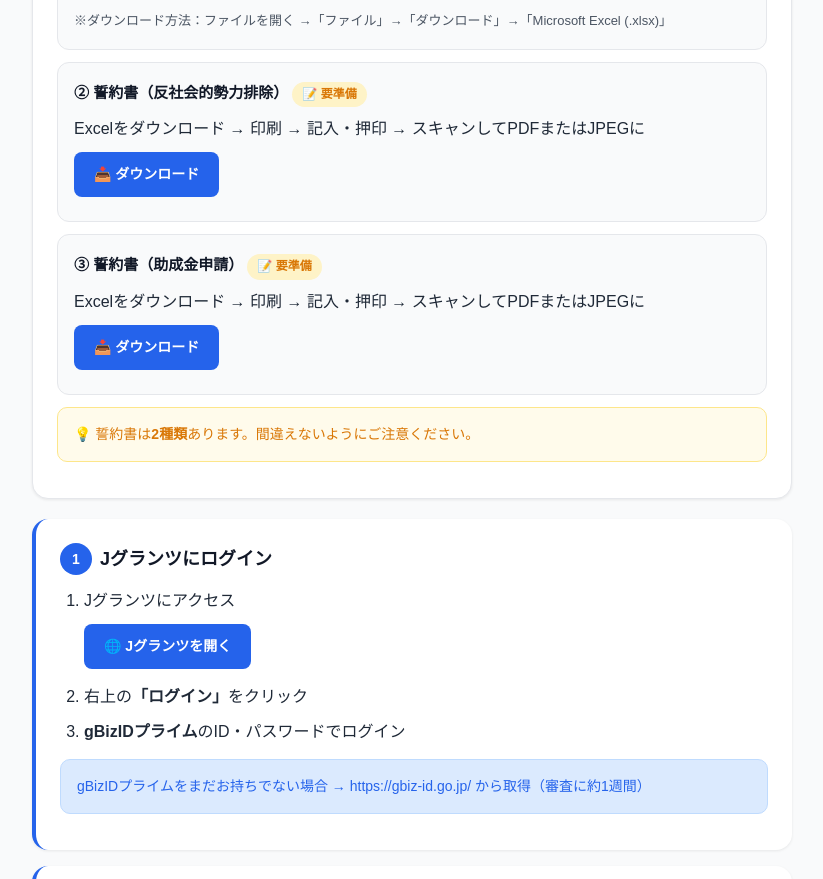
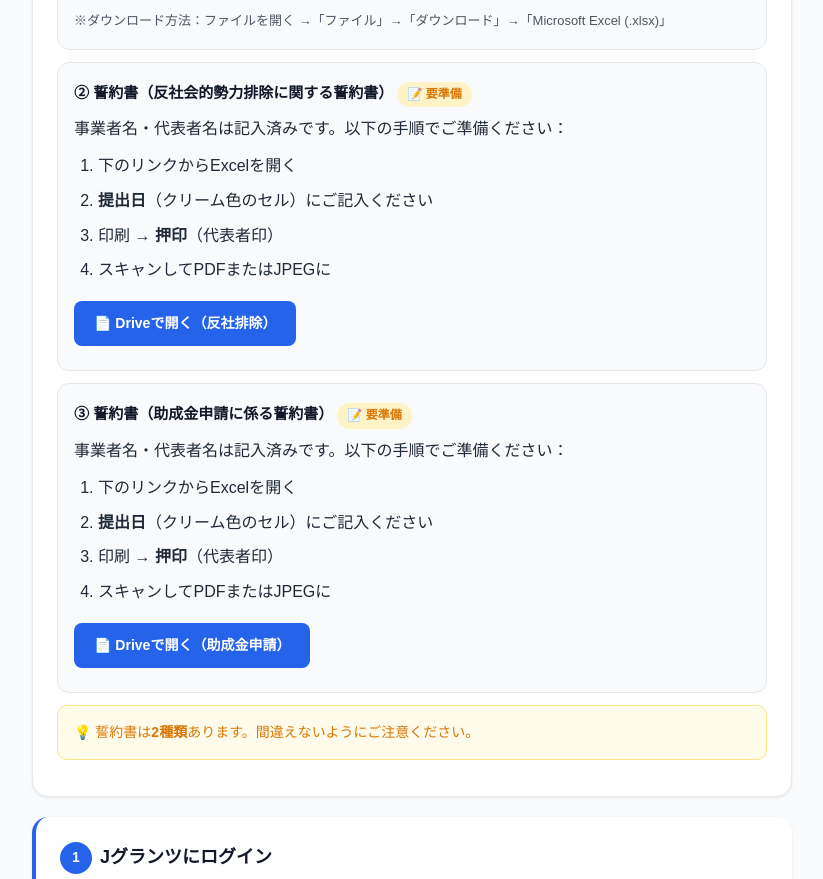
Before and after one commit to shota9616/reminder-shinsei-manual, a plain HTML site: page index.html in a window 1280 px wide. Shown: the part 893-1772 px from the top of the page, without its empty margins (228-1051 px from the left). Drawn offline with Linux system fonts and the light colour scheme.

Commit message:
誓約書のDriveリンク追加 + 記入手順詳細化

```diff
--- a/index.html
+++ b/index.html
@@ -320,15 +320,27 @@
     </div>
 
     <div class="prep-item">
-      <h4>② 誓約書（反社会的勢力排除） <span class="status status-todo">📝 要準備</span></h4>
-      <p>Excelをダウンロード → 印刷 → 記入・押印 → スキャンしてPDFまたはJPEGに</p>
-      <a href="https://www.tokyo-kosha.or.jp/support/josei/jigyo/kankyo-ippan/uu7kh9000001bytz-att/R7jigyokankyo_ippan_seiyakusho_hansha.xlsx" target="_blank" class="link-button">📥 ダウンロード</a>
+      <h4>② 誓約書（反社会的勢力排除に関する誓約書） <span class="status status-todo">📝 要準備</span></h4>
+      <p>事業者名・代表者名は記入済みです。以下の手順でご準備ください：</p>
+      <ol>
+        <li>下のリンクからExcelを開く</li>
+        <li><strong>提出日</strong>（クリーム色のセル）にご記入ください</li>
+        <li>印刷 → <strong>押印</strong>（代表者印）</li>
+        <li>スキャンしてPDFまたはJPEGに</li>
+      </ol>
+      <a href="https://docs.google.com/spreadsheets/d/13yiyoNMDfjsEFUzhUs_f1lp0WDqWBomj/edit" target="_blank" class="link-button">📄 Driveで開く（反社排除）</a>
     </div>
 
     <div class="prep-item">
-      <h4>③ 誓約書（助成金申請） <span class="status status-todo">📝 要準備</span></h4>
-      <p>Excelをダウンロード → 印刷 → 記入・押印 → スキャンしてPDFまたはJPEGに</p>
-      <a href="https://www.tokyo-kosha.or.jp/support/josei/jigyo/kankyo-ippan/uu7kh9000001bytz-att/R7jigyokankyo_ippan_seiyakusho_shinsei.xlsx" target="_blank" class="link-button">📥 ダウンロード</a>
+      <h4>③ 誓約書（助成金申請に係る誓約書） <span class="status status-todo">📝 要準備</span></h4>
+      <p>事業者名・代表者名は記入済みです。以下の手順でご準備ください：</p>
+      <ol>
+        <li>下のリンクからExcelを開く</li>
+        <li><strong>提出日</strong>（クリーム色のセル）にご記入ください</li>
+        <li>印刷 → <strong>押印</strong>（代表者印）</li>
+        <li>スキャンしてPDFまたはJPEGに</li>
+      </ol>
+      <a href="https://docs.google.com/spreadsheets/d/1nfe_dyaBbXiZhZ9PFOIonnhLZqU7acCA/edit" target="_blank" class="link-button">📄 Driveで開く（助成金申請）</a>
     </div>
 
     <div class="alert alert-warning">💡 誓約書は<strong>2種類</strong>あります。間違えないようにご注意ください。</div>
```
